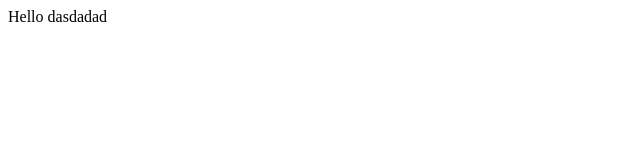
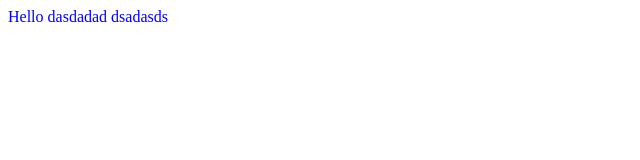
Before and after one commit to axesesion/siit, a plain HTML site: page index.html in a window 1280 px wide. Shown: the whole page, without its empty margins (0-640 px from the left). Drawn offline with Linux system fonts and the light colour scheme.

Commit message:
axesesion

```diff
--- a/index.html
+++ b/index.html
@@ -1,9 +1,17 @@
 <html>
     <head>
-
+        <style>
+           div {
+                color: blue;
+            }
+        </style>
     </head>
     <body>
-        Hello dasdadad
+        <div>
+
+         Hello dasdadad dsadasds
+
+    </div>
     </body>
 
 </html>
```
